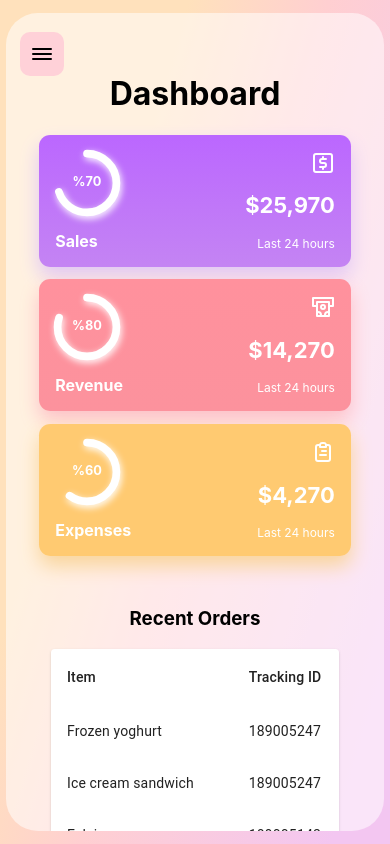
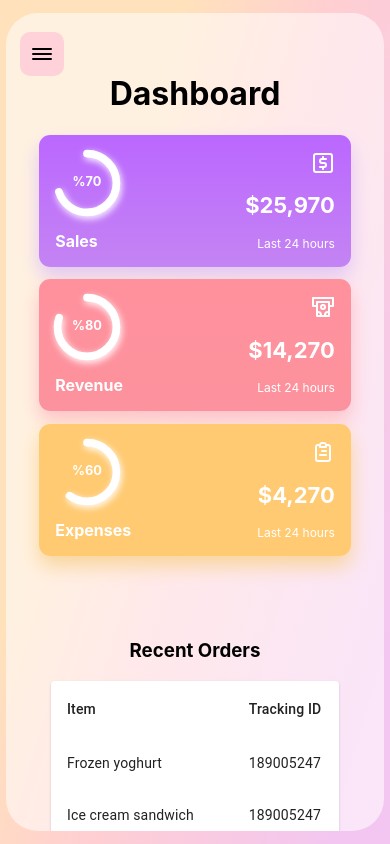
Before and after one commit to soype/dashboard-react, a React (Create React App) app: page / in a window 390 px wide. Built offline with nearby package versions, Linux system fonts and the light colour scheme.

Commit message:
Fixed Cards and Table on Main

```diff
--- a/src/components/MainDash/Cards/Cards.css
+++ b/src/components/MainDash/Cards/Cards.css
@@ -110,7 +110,7 @@
   }
   .expanded-card {
     top: 2rem;
-    height: 70vh;
+    height: 60vh;
     left: 6rem;
   }
 }
@@ -121,7 +121,7 @@
   .expanded-card {
     top: 8rem;
     height: 50%;
-    left: 15px;
+    left: 5%;
     width: 80%;
   }
 }/*# sourceMappingURL=Cards.css.map */
--- a/src/components/MainDash/Table/Table.css
+++ b/src/components/MainDash/Table/Table.css
@@ -22,7 +22,8 @@
 @media screen and (max-width: 1200px) {
   .table {
     width: 170%;
-    margin-top: 2rem;
+    margin-top: 4rem;
+    margin-bottom: 1rem;
   }
 }
 @media screen and (max-width: 768px) {
--- a/src/components/MainDash/Table/Table.scss
+++ b/src/components/MainDash/Table/Table.scss
@@ -22,7 +22,8 @@
 @media screen and (max-width: 1200px){
     .table{
         width: 170%;
-        margin-top: 2rem; // TODO: Should be higher as some resolutions don't support this
+        margin-top: 4rem;
+        margin-bottom: 1rem; // For nest-hub
     }
 }
 
```
Also changed, not shown: src/components/MainDash/Cards/Cards.scss (+4 -3 lines), 2 other files (tests, documents, lock files or other folders).
